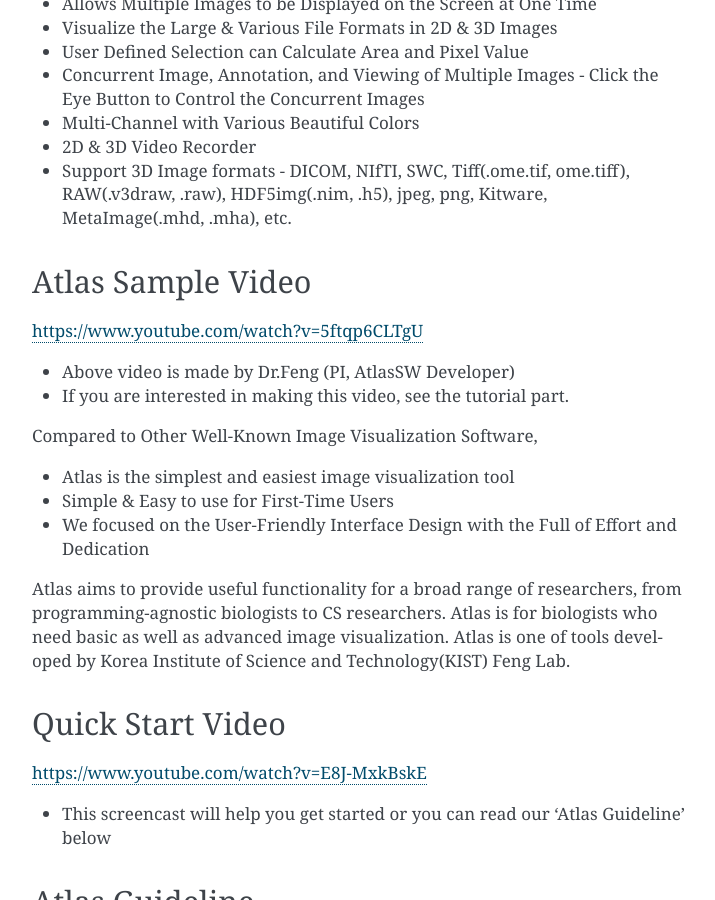
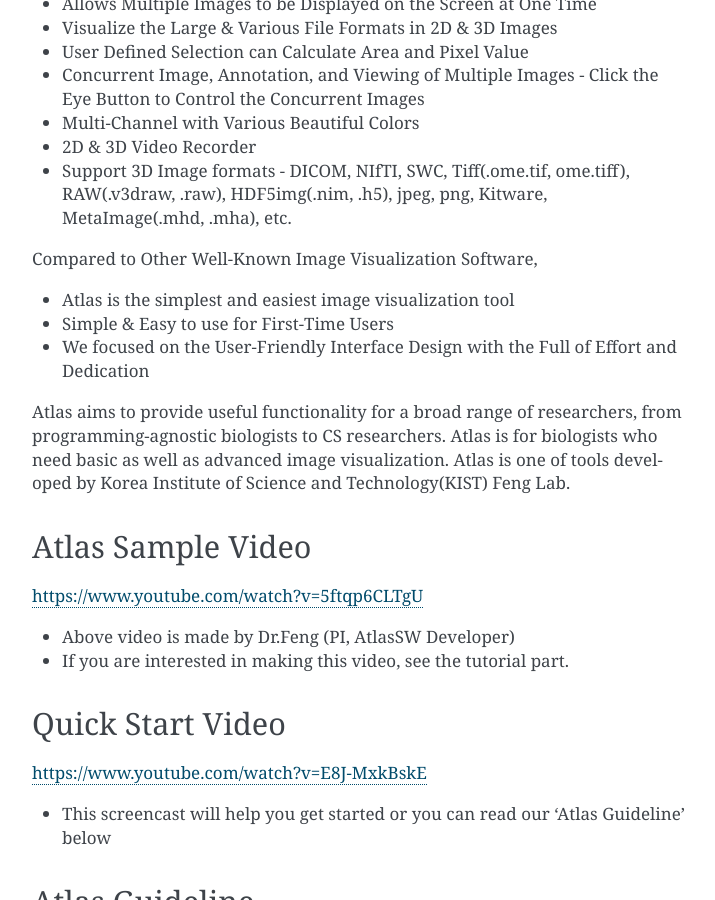
Before and after one commit to feng-lab/atlas-doc, a Sphinx documentation site: the page built from docs/source/index.rst, in a window 1280 px wide and 900 px high, scrolled down 631 px. Shown: the whole window, without its empty margins (388-1103 px from the left). Built offline with Sphinx 7.4.7, drawn with Linux system fonts in a browser that asks for light colours; some of the changed lines change nothing that is shown.

Commit message:
update docs

```diff
--- a/docs/source/index.rst
+++ b/docs/source/index.rst
@@ -29,13 +29,6 @@
 * 2D & 3D Video Recorder
 * Support 3D Image formats - DICOM, NIfTI, SWC, Tiff(.ome.tif, ome.tiff), RAW(.v3draw, .raw), HDF5img(.nim, .h5), jpeg, png, Kitware, MetaImage(.mhd, .mha), etc.
 
-Atlas Sample Video
-^^^^^^^^^^^^^^^^^^
-https://www.youtube.com/watch?v=5ftqp6CLTgU
-
-* Above video is made by Dr.Feng (PI, AtlasSW  Developer)
-* If you are interested in making this video, see the tutorial part.
-
 
 Compared to Other Well-Known Image Visualization Software,
 
@@ -47,6 +40,12 @@
 Atlas aims to provide useful functionality for a broad range of researchers, from programming-agnostic biologists to CS researchers. Atlas is for biologists who need basic as well as advanced image visualization. Atlas is one of tools developed by Korea Institute of Science and Technology(KIST) Feng Lab.
 
 
+Atlas Sample Video
+^^^^^^^^^^^^^^^^^^
+https://www.youtube.com/watch?v=5ftqp6CLTgU
+
+* Above video is made by Dr.Feng (PI, AtlasSW  Developer)
+* If you are interested in making this video, see the tutorial part.
 
 Quick Start Video
 ^^^^^^^^^^^^^^^^^
```
